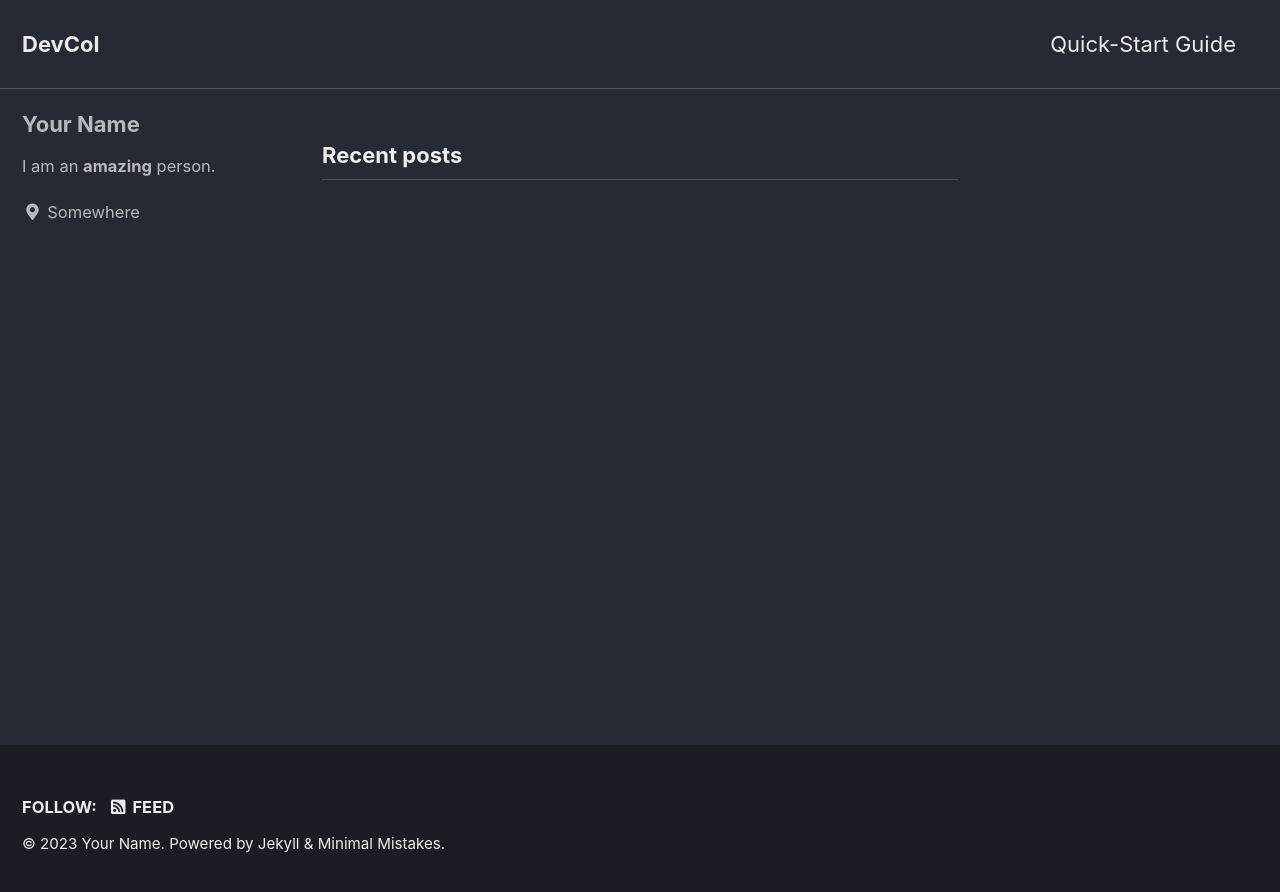
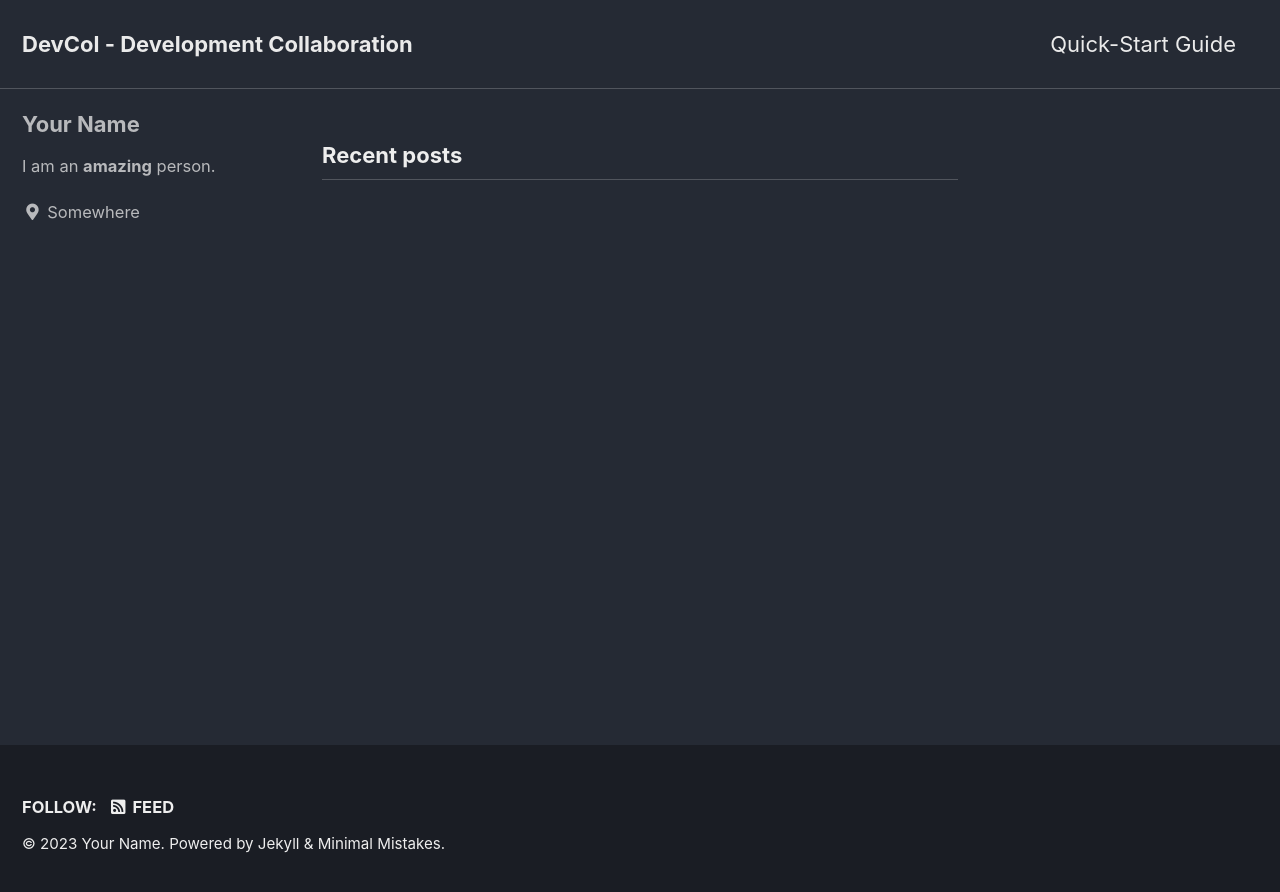
Before and after one commit to devcol-main/devcol-main.github.io, a Jekyll site: the page built from index.html, in a window 1280 px wide. Shown: the top 892 px of the page. Built offline with Jekyll 4.4.1, drawn with Linux system fonts in a browser that asks for light colours; cached includes are drawn as plain includes; the list of posts is cut into pages by our own code.

Commit message:
Update _config.yml

```diff
--- a/_config.yml
+++ b/_config.yml
@@ -16,7 +16,7 @@ minimal_mistakes_skin    : "dark" # "default", "air", "aqua", "contrast", "dark"
 
 # Site Settings
 locale                   : "en-US"
-title                    : "DevCol"
+title                    : "DevCol - Development Collaboration"
 title_separator          : "-"
 subtitle                 : # site tagline that appears below site title in masthead
 name                     : "Your Name"
```
